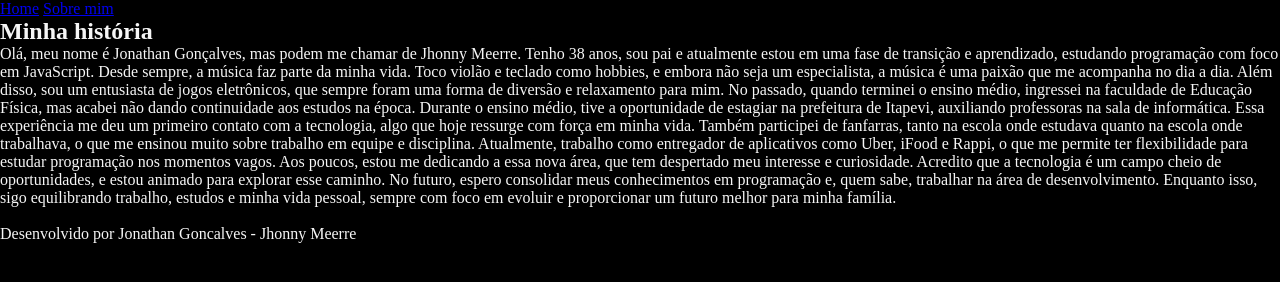
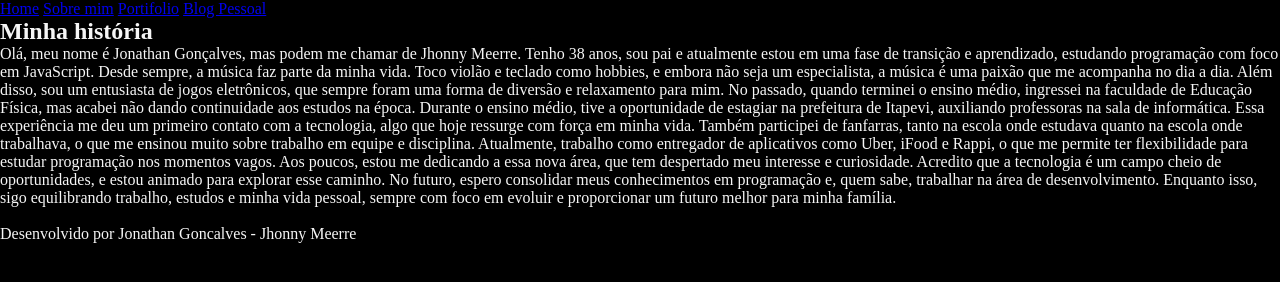
Before and after one commit to JhonnyMeerre/meuportifolio, a plain HTML site: page about.html in a window 1280 px wide. Drawn offline with Linux system fonts and the light colour scheme.

Commit message:
Adicionado links Portifolio e Blog Pessoal na NAV

```diff
--- a/about.html
+++ b/about.html
@@ -11,6 +11,8 @@
             <nav class="cabecalho__menu">
             <a class="cabecalho__menu__link" href="index.html">Home</a>
             <a class="cabecalho__menu__link" href="about.html">Sobre mim</a>
+            <a class="cabecalho__menu__link" href="about.html">Portifolio</a>
+            <a class="cabecalho__menu__link" href="about.html">Blog Pessoal</a>
         </nav>
     <main>
         <section>
```
Also changed, not shown: index.html (+2 -0 lines), styles/style.css (line endings or trailing spaces).
